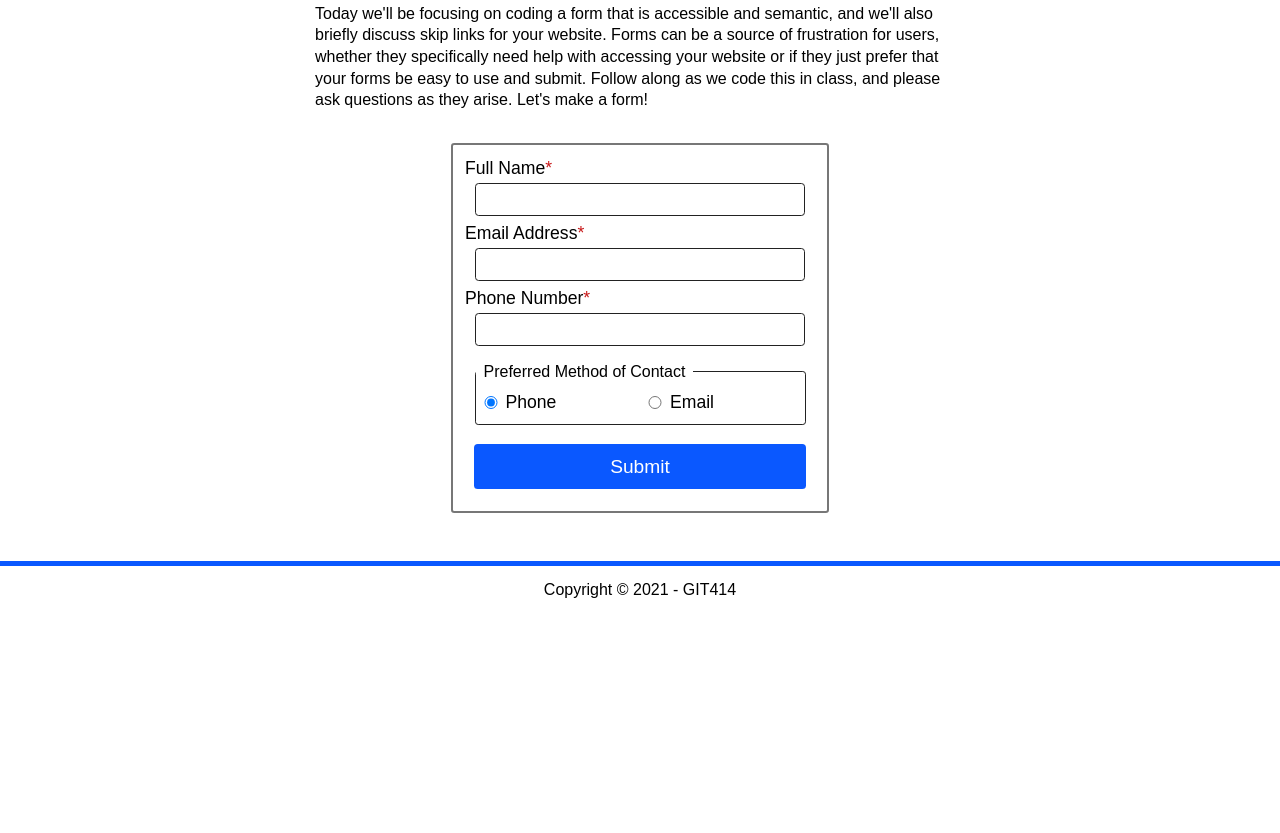
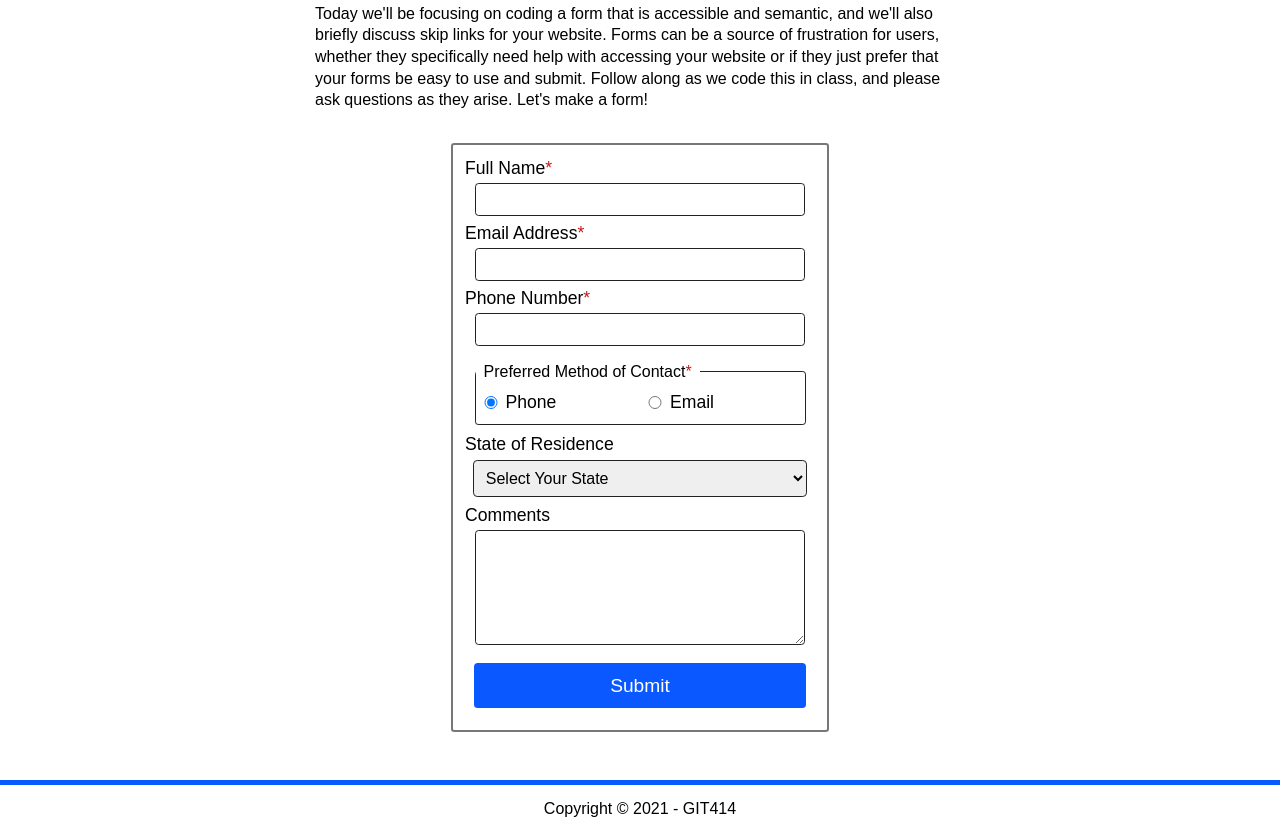
Before and after one commit to KMurr15/accessibleForms, a plain HTML site: page index.html in a window 1280 px wide. Shown: the part 552-1385 px from the top of the page. Before the commit the page ends 1166 px from the top, so only its background shows below. Drawn offline with Linux system fonts and the light colour scheme.

Commit message:
Adding state of residency list.

```diff
--- a/index.html
+++ b/index.html
@@ -39,13 +39,44 @@
 				<input type="tel" name="userPhone" id="userPhone" required>
 
 				<fieldset>
-					<legend>Preferred Method of Contact</legend>
+					<legend>Preferred Method of Contact<span class="required">*</span></legend>
 					<input type="radio" name="prefersPhone" id="prefersPhone" checked>
 					<label for="prefersPhone">Phone</label>
 
 					<input type="radio" name="prefersEmail" id="prefersEmail">
 					<label for="prefersEmail">Email</label>
 				</fieldset>
+
+				<label for="userStateOfRes">State of Residence</label>
+				<select id="userStateOfRes">
+					<option value="0">Select Your State</option>
+					<option value="alabama">AL</option>
+					<option value="alaska">AK</option>
+					<option value="arizona">AZ</option>
+					<option value="arkansas">AR</option>
+					<option value="california">CA</option>
+					<option value="colorado">CO</option>
+					<option value=""></option>
+					<option value=""></option>
+					<option value=""></option>
+					<option value=""></option>
+					<option value=""></option>
+					<option value=""></option>
+					<option value=""></option>
+					<option value=""></option>
+					<option value=""></option>
+					<option value=""></option>
+					<option value=""></option>
+					<option value=""></option>
+					<option value=""></option>
+					<option value=""></option>
+					<option value=""></option>
+					<option value=""></option>
+					<option value=""></option>
+				</select>
+
+				<label for="userComments">Comments</label>
+				<textarea name="userComments" id="userComments"></textarea>
 
 				<input type="submit" name="userSubmit" id="userSubmit">
 			</form>
```
